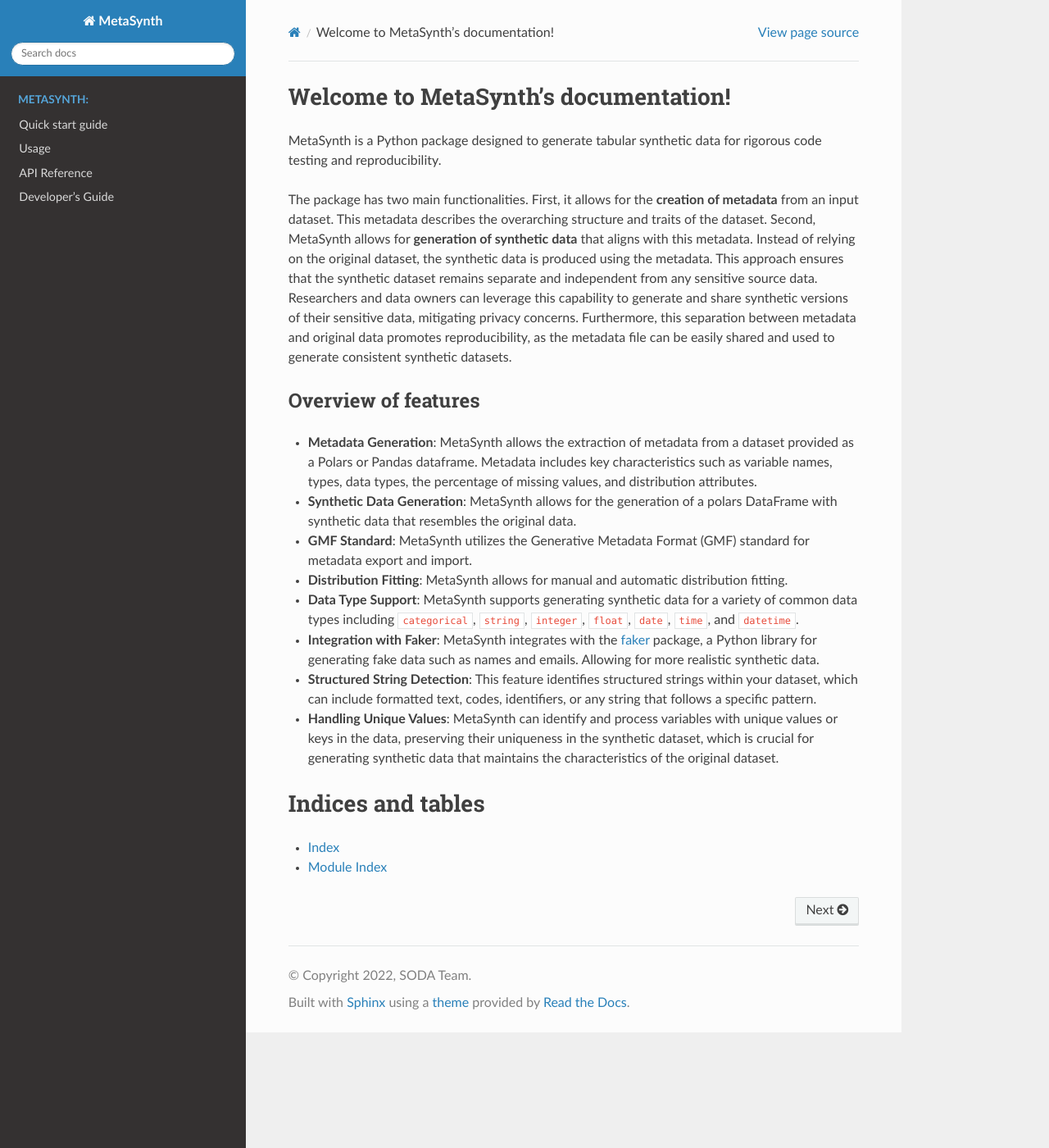
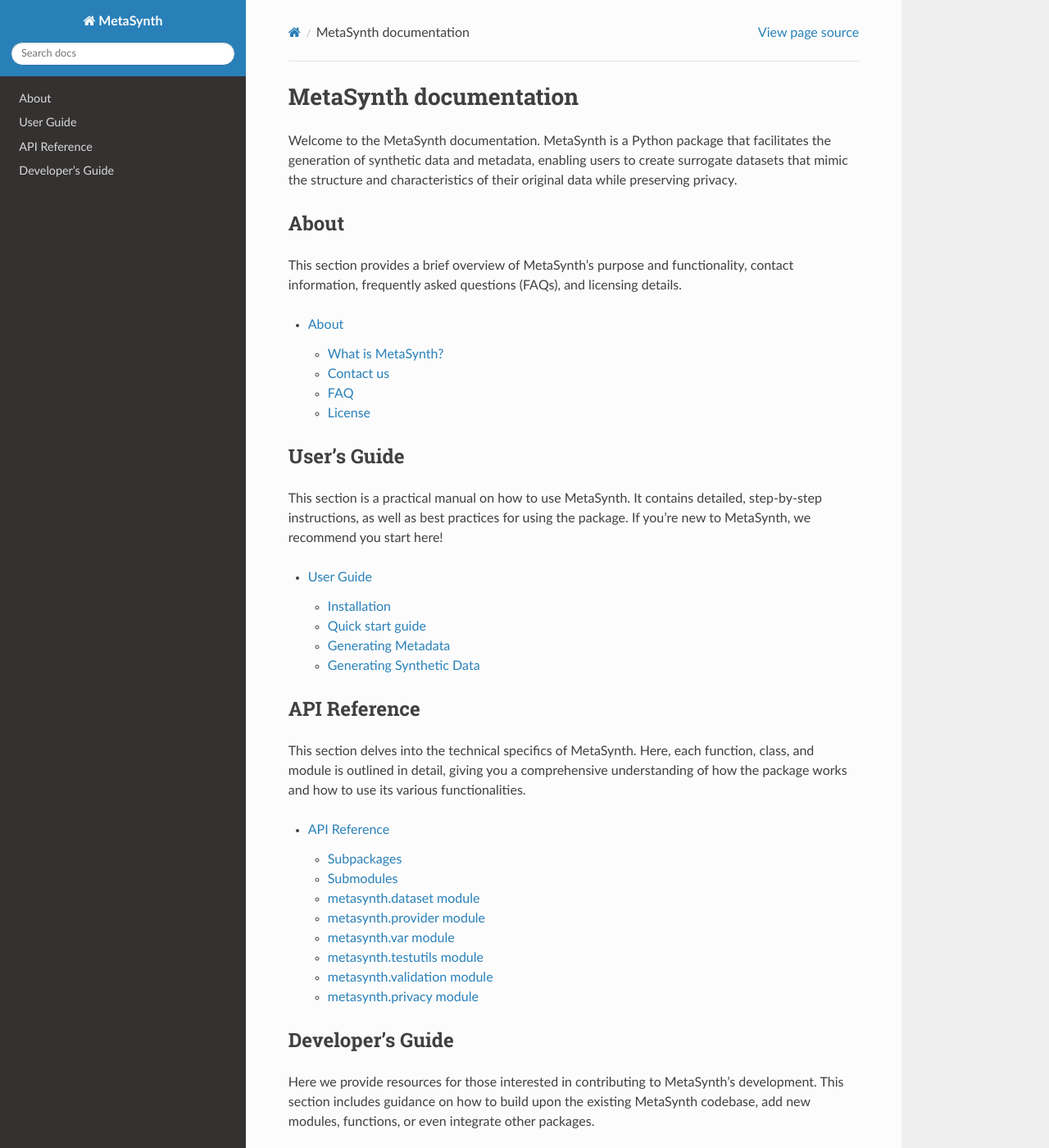
Before and after one commit to sodascience/metasyn, a Sphinx documentation site: the page built from docs/source/index.rst, in a window 1280 px wide and 1400 px high. Shown: the whole window at 82% size. Built offline with Sphinx 7.4.7 and the Read the Docs theme 2.0.0, drawn with Linux system fonts in a browser that asks for light colours; some of the changed text lies outside the part shown.

Commit message:
updated structuring of docs

```diff
--- /dev/null
+++ b/docs/source/about/about.rst
@@ -0,0 +1,16 @@
+About
+=====================================
+
+Welcome to the MetaSynth User's Guide. This section features everything you need to know to use MetaSynth.
+information on installation, quickstart, tutorials and information on the core features of the package.
+
+
+
+.. toctree::
+   :maxdepth: 2
+   :caption: About:
+
+   what_is
+   contact
+   faq
+   license
--- /dev/null
+++ b/docs/source/about/faq.rst
@@ -0,0 +1,4 @@
+FAQ
+=====================================
+
+WIP
--- /dev/null
+++ b/docs/source/about/license.rst
@@ -0,0 +1,4 @@
+License
+=====================================
+
+WIP
--- /dev/null
+++ b/docs/source/about/what_is.rst
@@ -0,0 +1,5 @@
+What is MetaSynth?
+=====================================
+
+Welcome to the MetaSynth User's Guide. This section features everything you need to know to use MetaSynth.
+information on installation, quickstart, tutorials and information on the core features of the package.
--- a/docs/source/index.rst
+++ b/docs/source/index.rst
@@ -3,65 +3,47 @@
    You can adapt this file completely to your liking, but it should at least
    contain the root `toctree` directive.
 
-Welcome to MetaSynth's documentation!
+MetaSynth documentation
 =====================================
+Welcome to the MetaSynth documentation. MetaSynth is a Python package that facilitates the generation of synthetic data and metadata, enabling users to create surrogate datasets that mimic the structure and characteristics of their original data while preserving privacy.
 
-MetaSynth is a Python package designed to generate tabular synthetic
-data for rigorous code testing and reproducibility.
-
-The package has two main functionalities. First, it allows for the
-**creation of metadata** from an input dataset. This metadata describes
-the overarching structure and traits of the dataset. Second, MetaSynth
-allows for **generation of synthetic data** that aligns with this
-metadata. Instead of relying on the original dataset, the synthetic data
-is produced using the metadata. This approach ensures that the synthetic
-dataset remains separate and independent from any sensitive source data.
-Researchers and data owners can leverage this capability to generate and
-share synthetic versions of their sensitive data, mitigating privacy
-concerns. Furthermore, this separation between metadata and original
-data promotes reproducibility, as the metadata file can be easily shared
-and used to generate consistent synthetic datasets.
-
-Overview of features
-~~~~~~~~~~~~~~~~~~~~
-
--  **Metadata Generation**: MetaSynth allows the extraction of metadata
-   from a dataset provided as a Polars or Pandas dataframe. Metadata
-   includes key characteristics such as variable names, types, data
-   types, the percentage of missing values, and distribution attributes.
--  **Synthetic Data Generation**: MetaSynth allows for the generation of
-   a polars DataFrame with synthetic data that resembles the original
-   data.
--  **GMF Standard**: MetaSynth utilizes the Generative Metadata Format
-   (GMF) standard for metadata export and import.
--  **Distribution Fitting**: MetaSynth allows for manual and automatic
-   distribution fitting.
--  **Data Type Support**: MetaSynth supports generating synthetic data
-   for a variety of common data types including ``categorical``,
-   ``string``, ``integer``, ``float``, ``date``, ``time``, and
-   ``datetime``.
--  **Integration with Faker**: MetaSynth integrates with the
-   `faker <https://github.com/joke2k/faker>`__ package, a Python library
-   for generating fake data such as names and emails. Allowing for more
-   realistic synthetic data.
--  **Structured String Detection**: This feature identifies structured
-   strings within your dataset, which can include formatted text, codes,
-   identifiers, or any string that follows a specific pattern.
--  **Handling Unique Values**: MetaSynth can identify and process
-   variables with unique values or keys in the data, preserving their
-   uniqueness in the synthetic dataset, which is crucial for generating
-   synthetic data that maintains the characteristics of the original
-   dataset.
+About
+^^^^^
+This section provides a brief overview of MetaSynth's purpose and functionality, contact information, frequently asked questions (FAQs), and licensing details.
 
 .. toctree::
    :maxdepth: 2
-   :caption: MetaSynth:
-   :hidden:
 
-   quick_start
+   about/about
+
+
+User's Guide
+^^^^^
+This section is a practical manual on how to use MetaSynth. It contains detailed, step-by-step instructions, as well as best practices for using the package. If you're new to MetaSynth, we recommend you start here!
+
+.. toctree::
+   :maxdepth: 2
+
    usage/usage
+
+API Reference
+^^^^^
+This section delves into the technical specifics of MetaSynth. Here, each function, class, and module is outlined in detail, giving you a comprehensive understanding of how the package works and how to use its various functionalities.
+
+.. toctree::
+   :maxdepth: 2
+
    api/metasynth
+
+Developer's Guide
+^^^^^
+Here we provide resources for those interested in contributing to MetaSynth's development. This section includes guidance on how to build upon the existing MetaSynth codebase, add new modules, functions, or even integrate other packages.
+
+.. toctree::
+   :maxdepth: 2
+
    developer
+
 
 
 
--- a/docs/source/usage/generating_metadata.rst
+++ b/docs/source/usage/generating_metadata.rst
@@ -119,7 +119,7 @@
 
 **In-code example**:
 
-.. code:: python
+.. code-block:: python
 
    metadataset = metasynth.MetaDataset.from_dataframe(dataframe)
 ..
@@ -132,7 +132,7 @@
 
 **In-code example**:
 
-.. code:: python
+.. code-block:: python
 
    metadataset.to_json("metadataset.json")
 ..
@@ -145,7 +145,7 @@
 
 **In-code example**:
 
-.. code:: python
+.. code-block:: python
 
    metadataset = metasynth.MetaDataset.from_json("metadataset.json")
 ..
--- a/docs/source/usage/generating_synthetic_data.rst
+++ b/docs/source/usage/generating_synthetic_data.rst
@@ -16,7 +16,6 @@
 relationships between variables.
 
 
-
 Prerequisites
 -------------
 Before synthetic data can be generated, a :obj:`MetaDataset <metasynth.dataset.MetaDataset>` must be created or loaded (see :doc:`/usage/generating_metadata` for instructions).
@@ -29,7 +28,7 @@
 
 **In-code example**:
 
-.. code:: python
+.. code-block:: python
 
    metadataset.synthesize(5)
 ..
--- /dev/null
+++ b/docs/source/usage/installation.rst
@@ -0,0 +1,110 @@
+Installation
+=================
+
+The MetaSynth package contains two discrete functionalities: creating a statistical metadata file (smf) from tabular data,
+and a synthetic data generator. On this page you should be able to:
+
+- Install the package
+- Prepare your data
+- Create an smf file
+- Read the smf file and create a synthetic dataset.
+
+Installing MetaSynth
+--------------------
+
+First you need to create a working Python installation, with a version above or equal to Python 3.7.
+If you're not familiar with Python and have never installed it you can use the following
+`guide <https://docs.python-guide.org/starting/installation/>`_.
+
+For the first official release of MetaSynth, it will be installable directly from `PyPi <https://pypi.org/>`_.
+For now, the MetaSynth package can be installed using the following command in the console:
+
+
+.. code-block:: console
+
+	pip install git+https://github.com/sodascience/meta-synth.git
+
+To test the successful installation of MetaSynth, type the following in a python console and it should not give
+any errors:
+
+.. code-block:: python
+
+	import metasynth
+
+
+Preparing the data
+------------------
+
+To prepare the data for usage with MetaSynth, it is useful to have some basic knowledge about
+`polars <https://pola-rs.github.io/polars-book/user-guide/>`_. We use the
+`titanic <https://raw.githubusercontent.com/pandas-dev/pandas/main/doc/data/titanic.csv>`_ dataset
+to show the basic concepts here. To follow along, download the dataset to a folder and start Python
+in the same folder.
+
+First read the csv file with polars:
+
+.. code-block:: python
+
+	import polars as pl
+
+	dtypes = {
+	    "Sex": pl.Categorical,
+	    "Embarked": pl.Categorical,
+	    "Survived": pl.Categorical,
+	    "Pclass": pl.Categorical,
+	    "SibSp": pl.Categorical,
+	    "Parch": pl.Categorical
+	}
+	df = pl.read_csv("titanic.csv", dtype=dtypes)
+
+The dtypes argument is used to set the columns to their correct type. Only categorical variables
+need to be manually set. Dates, times and datetimes can be parsed by polars with the `parse_dates=True` keyword argument.
+There are seven differnt data types supported by MetaSynth: string, category, integer, float, date, time and datetime.
+
+
+Create a statistical metadata file
+----------------------------------
+
+Currently, only the JSON file format is supported. First we need to create a MetaSynth dataset, which infers the
+distributions of the polars DataFrame:
+
+.. code-block:: python
+
+	from metasynth import MetaDataset
+
+	dataset = MetaDataset.from_dataframe(df)
+
+
+Internally, the dataset is simply a list of all the column variables, with their statistical properties. Next, write it
+to a JSON file:
+
+.. code-block:: python
+
+	dataset.to_json("titanic.json")
+
+The file titanic.json should have a statistical metadata summary that can be used to generate synthetic data.
+
+
+Create a synthetic dataset
+--------------------------
+
+To create the synthetic dataset we will first read the file (this is technically not necessary in this case):
+
+.. code-block:: python
+
+	dataset = MetaDataset.from_json("titanic.json")
+
+
+From the dataset it is easy to create a synthetic dataset with e.g. 100 rows:
+
+.. code-block:: python
+
+	synthetic_df = dataset.synthesize(100)
+
+
+More advanced uses of MetaSynth
+-------------------------------
+
+A more advanced tutorial is available on our
+`GitHub <https://github.com/sodascience/meta-synth/blob/main/examples/advanced tutorial.ipynb`>_
+page.
--- a/docs/source/usage/usage.rst
+++ b/docs/source/usage/usage.rst
@@ -1,9 +1,11 @@
-Usage
+User Guide
 =====
 
 .. toctree::
    :maxdepth: 2
    :caption: Usage:
 
+   installation
+   quick_start
    generating_metadata
    generating_synthetic_data
```
Also changed, not shown: docs/source/about/contact.rst (added, +8 -0 lines), docs/source/usage/quick_start.rst (renamed from docs/source/quick_start.rst).
